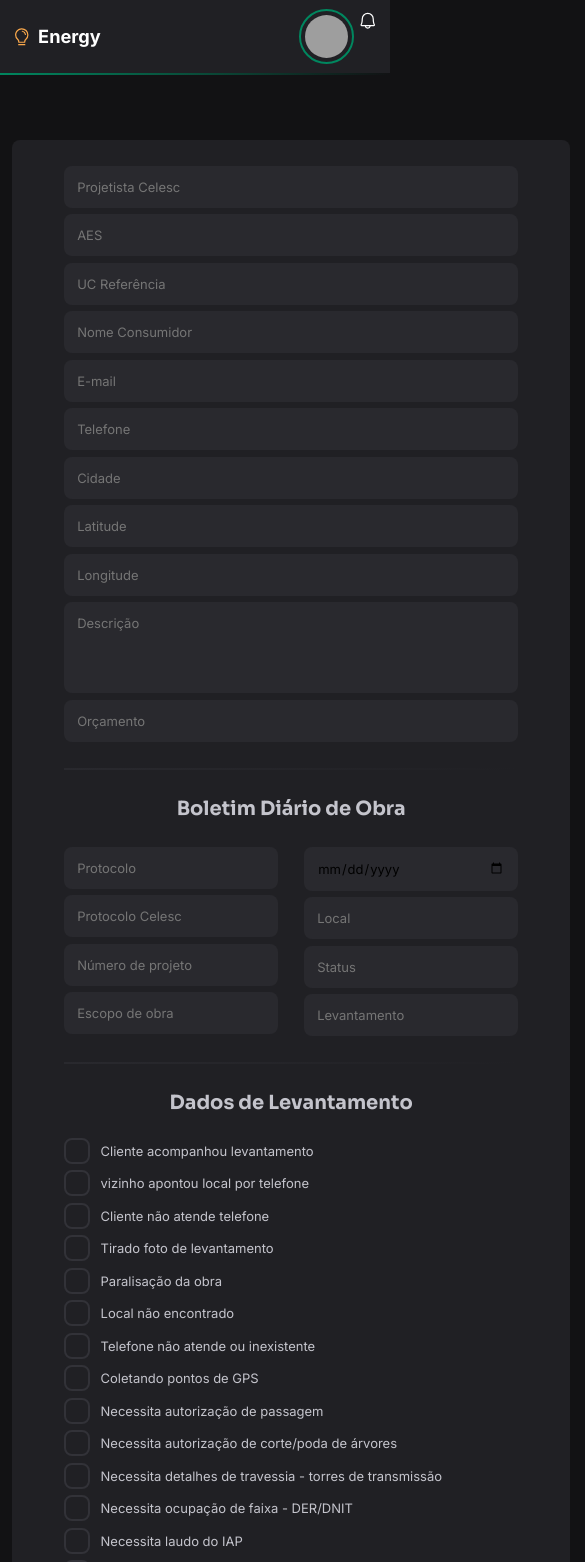
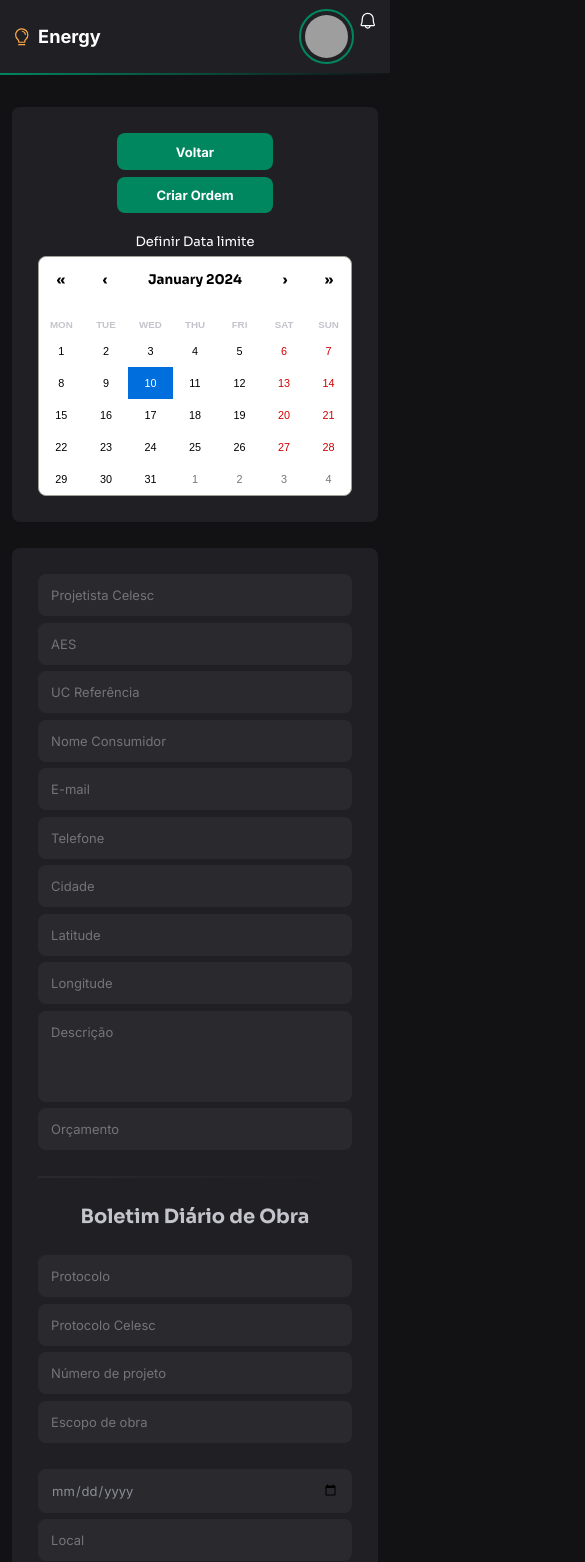
Before and after one commit to UelitonCamargo/Energy, a React (Vite) app: page /createprotocolorder in a window 390 px wide. Shown: the top 1562 px of the page, 585 px wide, since content can reach past the window. Built offline with nearby package versions, Linux system fonts and the light colour scheme; grey boxes are pictures that could not be loaded.

Commit message:
Responsividade Page_createProtocolOrder finalizado

```diff
--- a/src/Components/FormProtocol/index.tsx
+++ b/src/Components/FormProtocol/index.tsx
@@ -35,7 +35,7 @@ export function FormProtocol() {
                 <h2>Boletim Diário de Obra</h2>
                 <WorkReport>
                     <IdentificationProjectProtocolContainer>
-                        <InputContainer placeholder="Protocolo" type="number" />
+                        <InputContainer name="fruit" placeholder="Protocolo" type="number" />
                         <InputContainer placeholder="Protocolo Celesc" type="number" />
                         <InputContainer placeholder="Número de projeto" type="number" />
                         <InputContainer placeholder="Escopo de obra" type="text" />
--- a/src/Components/FormProtocol/styles.ts
+++ b/src/Components/FormProtocol/styles.ts
@@ -2,6 +2,10 @@ import styled from 'styled-components'
 
 export const FormContainer = styled.div`
     padding: 2rem 4rem;
+
+    @media(max-width: 480px) {
+        padding: 2rem 2rem;
+    }
 `
 
 export const AdministrativeDataContainer = styled.div`
@@ -17,7 +21,7 @@ const Input = styled.input`
 `
 
 export const InputContainer = styled(Input)`
-
+    color: ${props => props.theme['gray-400']};
 `
 
 export const TextAreaContainer = styled.textarea`
@@ -27,6 +31,7 @@ export const TextAreaContainer = styled.textarea`
     background-color: ${props => props.theme['gray-700']};
     padding: 1rem 1rem;
     border-radius: 8px;
+    color: ${props => props.theme['gray-400']};
 `
 
 export const WorkReportContainer = styled.div`
@@ -50,6 +55,10 @@ export const WorkReport = styled.div`
     display: grid;
     grid-template-columns: repeat(2, 1fr);
     gap: 2rem;
+
+    @media(max-width: 768px) {
+        grid-template-columns: 1fr;
+    }
 `
 
 export const IdentificationProjectProtocolContainer = styled.div`
@@ -62,6 +71,7 @@ export const ProtocolStatus = styled.div`
     display: flex;
     flex-direction: column;
     gap: 0.5rem;
+
 `
 
 export const DataCollectionContainer = styled.div`
@@ -120,6 +130,16 @@ export const CheckboxContainer = styled.div`
         }
     }
 
+    @media(max-width: 480px) {
+        flex-direction: column;
+        text-align: center;
+        gap: 0.3rem;
+        padding: 1rem;
+
+        border: 1px solid ${props => props.theme['gray-600']};
+        border-radius: 8px;
+    }
+
 `
 
 export const OccurrenceOfTheWorkContainer = styled.div`
--- a/src/pages/CreateProtocolOrder/index.tsx
+++ b/src/pages/CreateProtocolOrder/index.tsx
@@ -24,7 +24,7 @@ export function CreateProtocolOrder() {
                         <FormProtocol />
                     </FormContainer>
                     <CalendarContainer>
-                        <ButtonContainer>Voltar</ButtonContainer>
+                        <ButtonContainer href='/home'>Voltar</ButtonContainer>
                         <ButtonContainer>Criar Ordem</ButtonContainer>
                         <h4>Definir Data limite</h4>
                         <Calendar
--- a/src/pages/CreateProtocolOrder/styles.ts
+++ b/src/pages/CreateProtocolOrder/styles.ts
@@ -18,17 +18,30 @@ export const ScreenContainer = styled.section`
 
     margin-top: 10.75rem;
     margin-bottom: 2rem;
+
+    @media(max-width: 1280px) {
+        display: flex;
+        flex-direction: column-reverse;
+    }
+
+    @media(max-width: 480px) {
+        margin-top: 8.25rem;
+    }
 `
 
 export const FormContainer = styled.form`
     background-color: ${props => props.theme['gray-800']};
     border-radius: 8px;
+
+    @media(max-width: 1280px) {
+        width: 100%;
+    }
 `
 
 export const CalendarContainer = styled.aside`
-     background-color: ${props => props.theme['gray-800']};
-     border-radius: 8px;
-     padding: 2rem;
+    background-color: ${props => props.theme['gray-800']};
+    border-radius: 8px;
+    padding: 2rem;
 
     display: flex;
     flex-direction: column;
@@ -43,6 +56,15 @@ export const CalendarContainer = styled.aside`
 
     .react-calendar {
         border-radius: 8px;
+
+        @media(max-width: 480px) {
+            width: initial;
+            line-height: initial;
+        }
+    }
+
+    @media(max-width: 1280px) {
+        width: 100%;
     }
 `
 
@@ -60,4 +82,8 @@ export const ButtonContainer = styled.a`
     &:hover {
         background-color: ${props => props.theme['green-700']};
     }
+
+    @media(max-width: 1280px) {
+        width: 50%;
+    }
 `
```
